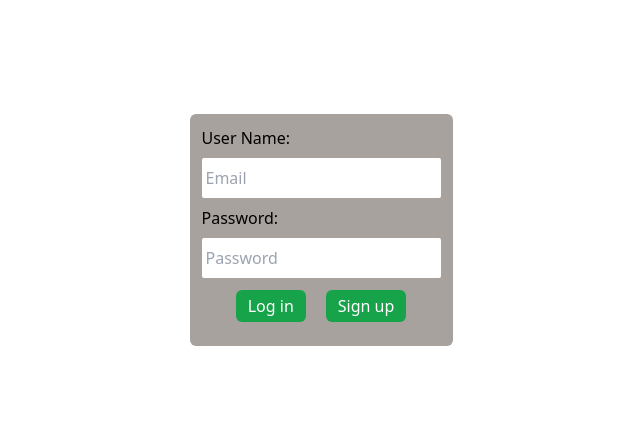
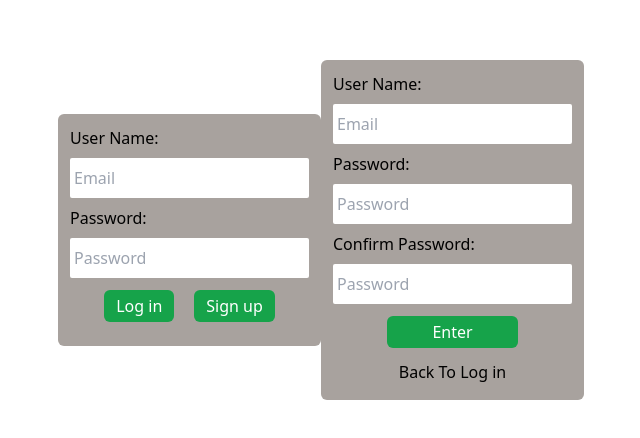
Before and after one commit to ZahraAzarbad/hw13-maktab94, a plain HTML site: page index.html in a window 1280 px wide. Shown: the part 170-608 px from the top of the page, without its empty margins (319-959 px from the left). Drawn offline with nearby package versions, Linux system fonts and the light colour scheme; no server answers.

Commit message:
fixed hidden problem

```diff
--- a/index.html
+++ b/index.html
@@ -30,7 +30,7 @@
     </div>
 
 
-    <div id="signup-page" class="flex flex-col justify-center items-center bg-stone-400 p-3 rounded-md hidden">
+    <div id="signup-page" class="flex flex-col justify-center items-center bg-stone-400 p-3 rounded-md">
 
         <div class="email flex flex-col gap-2">
             <label for="email">User Name:</label>
```
